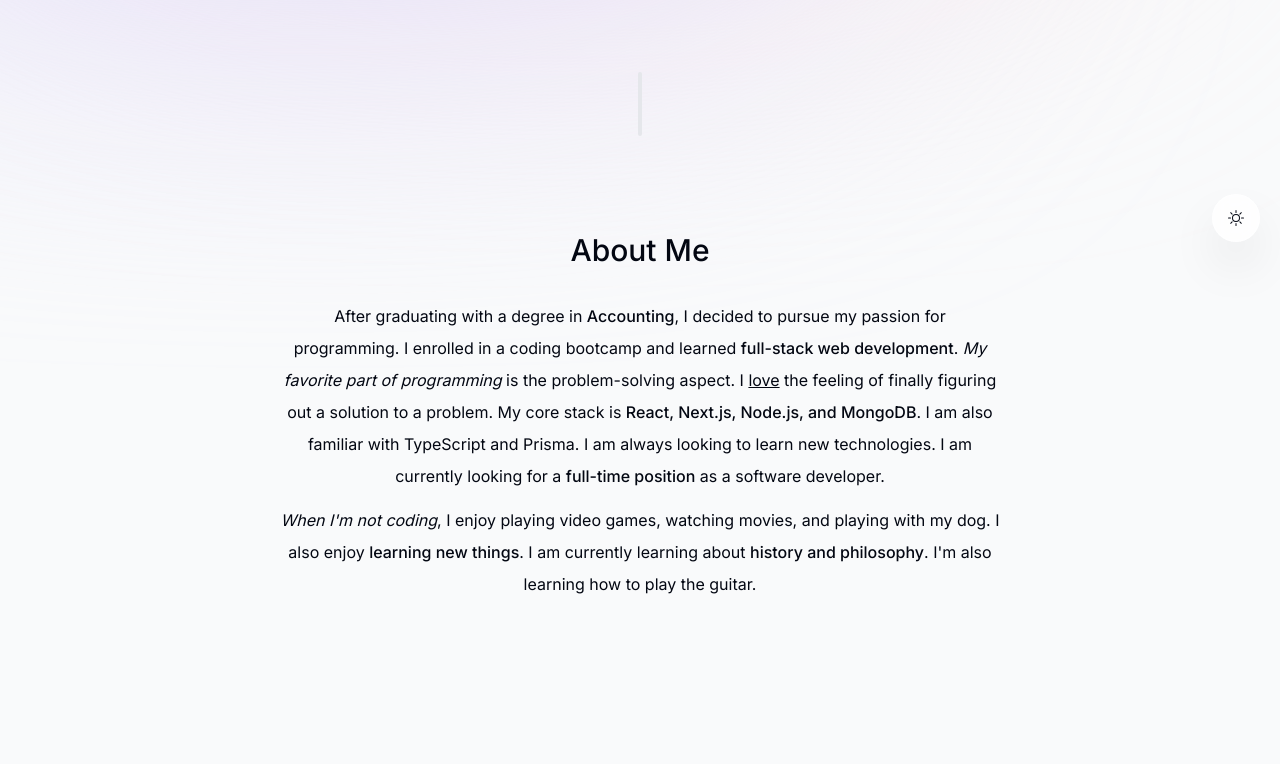
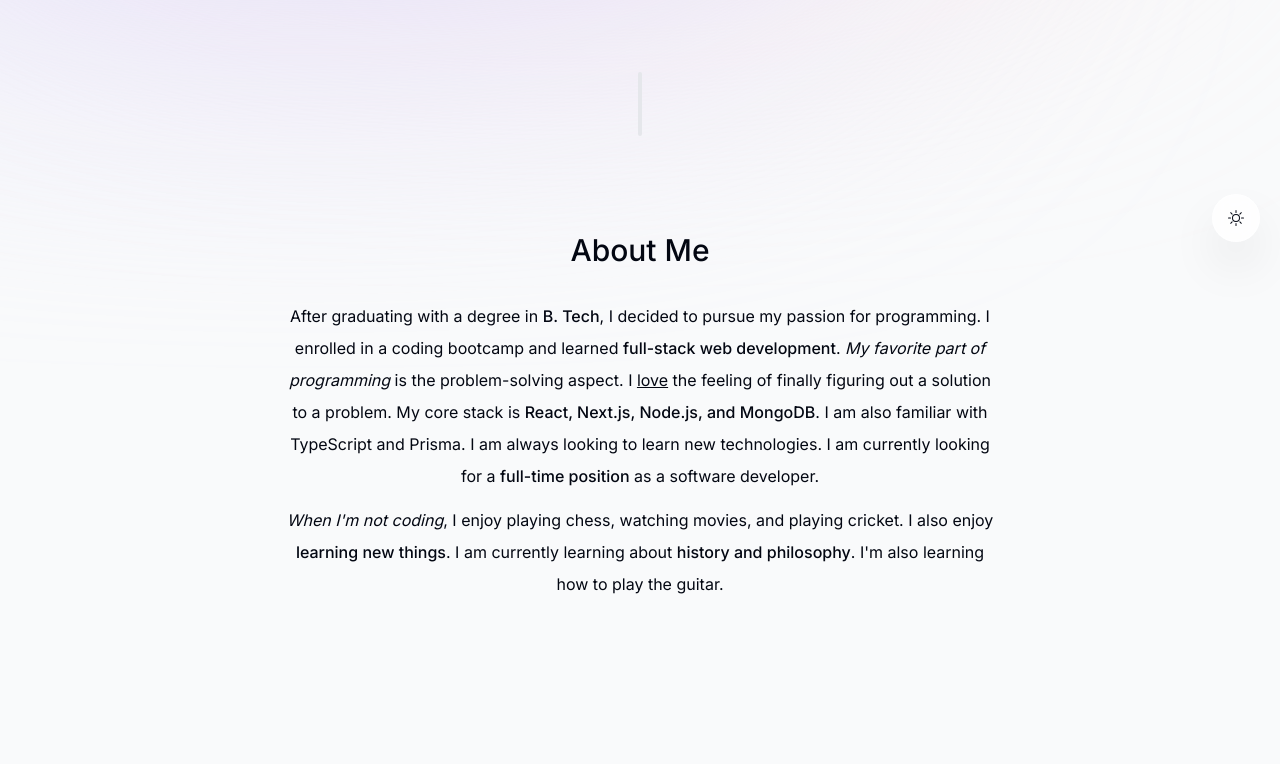
Before and after one commit to Raman-Nagar/My-Portfolio-app, a Next.js app: page / in a window 1280 px wide. Shown: the part 538-1302 px from the top of the page. Built offline with nearby package versions, Linux system fonts and the light colour scheme; no server answers.

Commit message:
Update about.tsx

```diff
--- a/components/about.tsx
+++ b/components/about.tsx
@@ -20,7 +20,7 @@
       <SectionHeading>About me</SectionHeading>
       <p className="mb-3">
         After graduating with a degree in{" "}
-        <span className="font-medium">Accounting</span>, I decided to pursue my
+        <span className="font-medium">B. Tech</span>, I decided to pursue my
         passion for programming. I enrolled in a coding bootcamp and learned{" "}
         <span className="font-medium">full-stack web development</span>.{" "}
         <span className="italic">My favorite part of programming</span> is the
@@ -38,7 +38,7 @@
 
       <p>
         <span className="italic">When I'm not coding</span>, I enjoy playing
-        video games, watching movies, and playing with my dog. I also enjoy{" "}
+        chess, watching movies, and playing cricket. I also enjoy{" "}
         <span className="font-medium">learning new things</span>. I am currently
         learning about{" "}
         <span className="font-medium">history and philosophy</span>. I'm also
```
